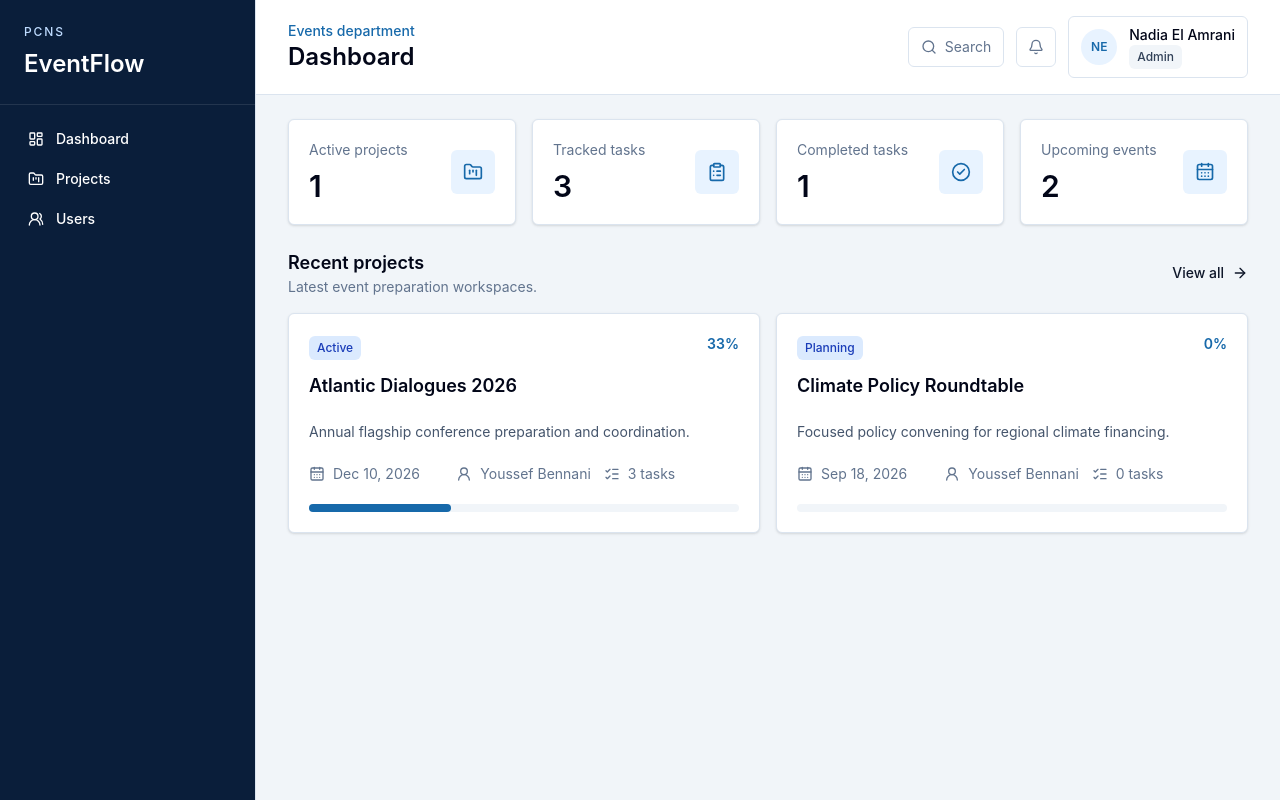
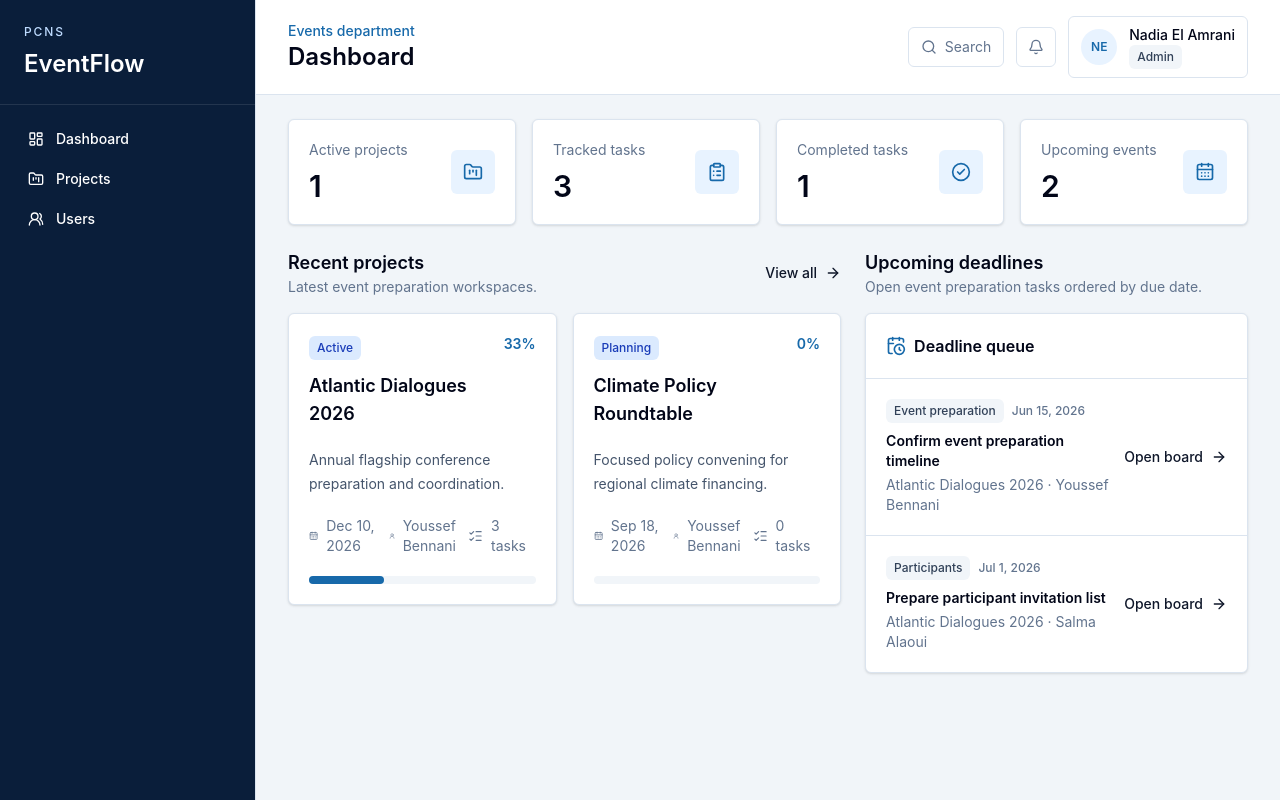
Before and after one commit to othmanee23/EventFlow, a Next.js app: page /dashboard in a window 1280 px wide. Built offline with nearby package versions, Linux system fonts and the light colour scheme.

Commit message:
Add dashboard deadline queue

```diff
--- a/app/dashboard/page.tsx
+++ b/app/dashboard/page.tsx
@@ -1,18 +1,24 @@
 import { DashboardStats } from "@/components/dashboard/dashboard-stats";
 import { RecentProjects } from "@/components/dashboard/recent-projects";
+import { UpcomingDeadlines } from "@/components/dashboard/upcoming-deadlines";
 import { AppShell } from "@/components/layout/app-shell";
 import { getCurrentSession } from "@/features/auth/auth-service";
+import { getUpcomingDeadlines } from "@/features/dashboard/dashboard-service";
 import { getProjects } from "@/features/projects/project-service";
 
 export default function DashboardPage() {
   const session = getCurrentSession();
   const projects = getProjects();
+  const deadlines = getUpcomingDeadlines(projects);
 
   return (
     <AppShell user={session.user} title="Dashboard">
       <div className="grid gap-6">
         <DashboardStats projects={projects} />
-        <RecentProjects projects={projects} />
+        <div className="grid gap-6 xl:grid-cols-[1.3fr_0.9fr]">
+          <RecentProjects projects={projects} />
+          <UpcomingDeadlines deadlines={deadlines} />
+        </div>
       </div>
     </AppShell>
   );
--- /dev/null
+++ b/components/dashboard/upcoming-deadlines.tsx
@@ -0,0 +1,60 @@
+import Link from "next/link";
+import { ArrowRight, CalendarClock } from "lucide-react";
+import { Badge } from "@/components/ui/badge";
+import { Card, CardContent, CardHeader, CardTitle } from "@/components/ui/card";
+import { EmptyState } from "@/components/ui/empty-state";
+import { TASK_CATEGORIES } from "@/lib/constants";
+import { formatDate } from "@/lib/utils";
+import type { UpcomingDeadline } from "@/features/dashboard/dashboard-types";
+
+type UpcomingDeadlinesProps = {
+  deadlines: UpcomingDeadline[];
+};
+
+export function UpcomingDeadlines({ deadlines }: UpcomingDeadlinesProps) {
+  return (
+    <section>
+      <div className="mb-4">
+        <h2 className="text-lg font-semibold text-slate-950">Upcoming deadlines</h2>
+        <p className="text-sm text-slate-500">Open event preparation tasks ordered by due date.</p>
+      </div>
+      {deadlines.length > 0 ? (
+        <Card>
+          <CardHeader className="border-b border-border-soft">
+            <CardTitle className="flex items-center gap-2 text-base">
+              <CalendarClock aria-hidden="true" className="h-5 w-5 text-brand-blue" />
+              Deadline queue
+            </CardTitle>
+          </CardHeader>
+          <CardContent className="p-0">
+            <div className="divide-y divide-border-soft">
+              {deadlines.map((deadline) => (
+                <article className="grid gap-3 p-5 md:grid-cols-[1fr_auto] md:items-center" key={deadline.id}>
+                  <div>
+                    <div className="mb-2 flex flex-wrap items-center gap-2">
+                      <Badge>{TASK_CATEGORIES[deadline.category]}</Badge>
+                      <span className="text-xs font-medium text-slate-500">{formatDate(deadline.dueDate)}</span>
+                    </div>
+                    <h3 className="text-sm font-semibold text-slate-950">{deadline.title}</h3>
+                    <p className="mt-1 text-sm text-slate-500">
+                      {deadline.projectName} · {deadline.assigneeName}
+                    </p>
+                  </div>
+                  <Link
+                    className="inline-flex items-center gap-2 text-sm font-medium text-brand-blue"
+                    href={`/projects/${deadline.projectId}`}
+                  >
+                    Open board
+                    <ArrowRight aria-hidden="true" className="h-4 w-4" />
+                  </Link>
+                </article>
+              ))}
+            </div>
+          </CardContent>
+        </Card>
+      ) : (
+        <EmptyState title="No open deadlines" description="Open task deadlines will appear here as projects are planned." />
+      )}
+    </section>
+  );
+}
--- /dev/null
+++ b/features/dashboard/dashboard-service.ts
@@ -0,0 +1,21 @@
+import type { UpcomingDeadline } from "@/features/dashboard/dashboard-types";
+import type { Project } from "@/types/project";
+
+export function getUpcomingDeadlines(projects: Project[], limit = 5): UpcomingDeadline[] {
+  return projects
+    .flatMap((project) =>
+      project.tasks.map((task) => ({
+        id: task.id,
+        projectId: project.id,
+        projectName: project.name,
+        title: task.title,
+        dueDate: task.dueDate,
+        category: task.category,
+        assigneeName: task.assignee.name,
+        completed: task.status === "done",
+      })),
+    )
+    .filter((deadline) => !deadline.completed)
+    .sort((first, second) => new Date(first.dueDate).getTime() - new Date(second.dueDate).getTime())
+    .slice(0, limit);
+}
--- /dev/null
+++ b/features/dashboard/dashboard-types.ts
@@ -0,0 +1,12 @@
+import type { TaskCategory } from "@/types/task";
+
+export type UpcomingDeadline = {
+  id: string;
+  projectId: string;
+  projectName: string;
+  title: string;
+  dueDate: string;
+  category: TaskCategory;
+  assigneeName: string;
+  completed: boolean;
+};
```
